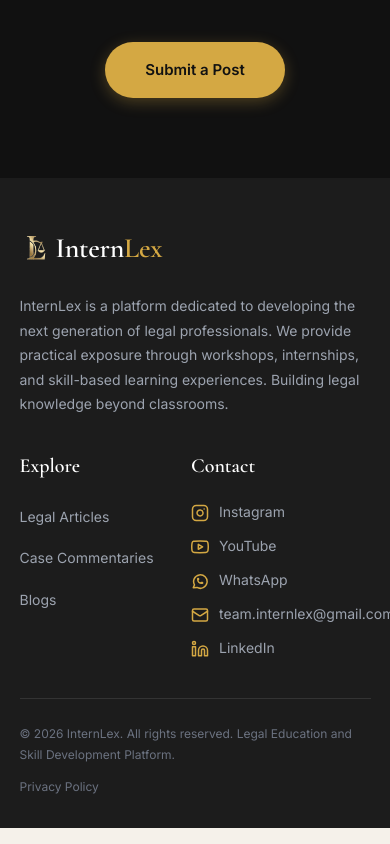
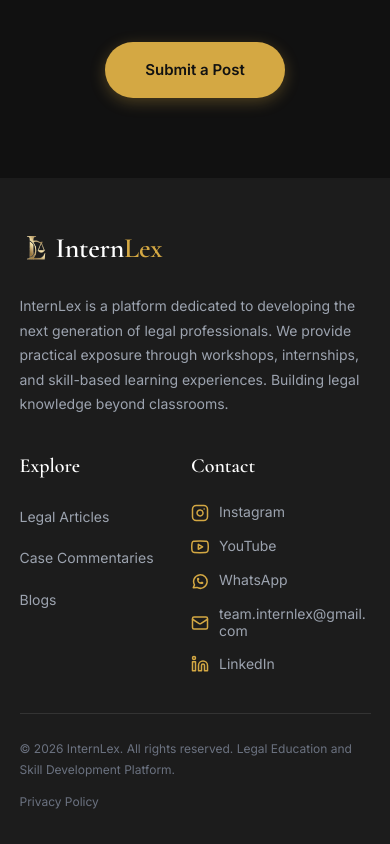
Before and after one commit to nikitaparihar98/InternLex, a React (Vite) app in the folder frontend/: page / in a window 390 px wide. Shown: the part 3435-4279 px from the top of the page. Built offline with nearby package versions, Linux system fonts and the light colour scheme; no server answers.

Commit message:
fix: resolve email clipping on mobile screens by adding break-all span

```diff
--- a/frontend/src/components/layout/Footer.jsx
+++ b/frontend/src/components/layout/Footer.jsx
@@ -122,7 +122,7 @@
                     <rect width="20" height="16" x="2" y="4" rx="2" />
                     <path d="m22 7-8.97 5.7a1.94 1.94 0 0 1-2.06 0L2 7" />
                   </svg>
-                  team.internlex@gmail.com
+                  <span style={{ wordBreak: "break-all" }}>team.internlex@gmail.com</span>
                 </a>
               </li>
               <li>
```
